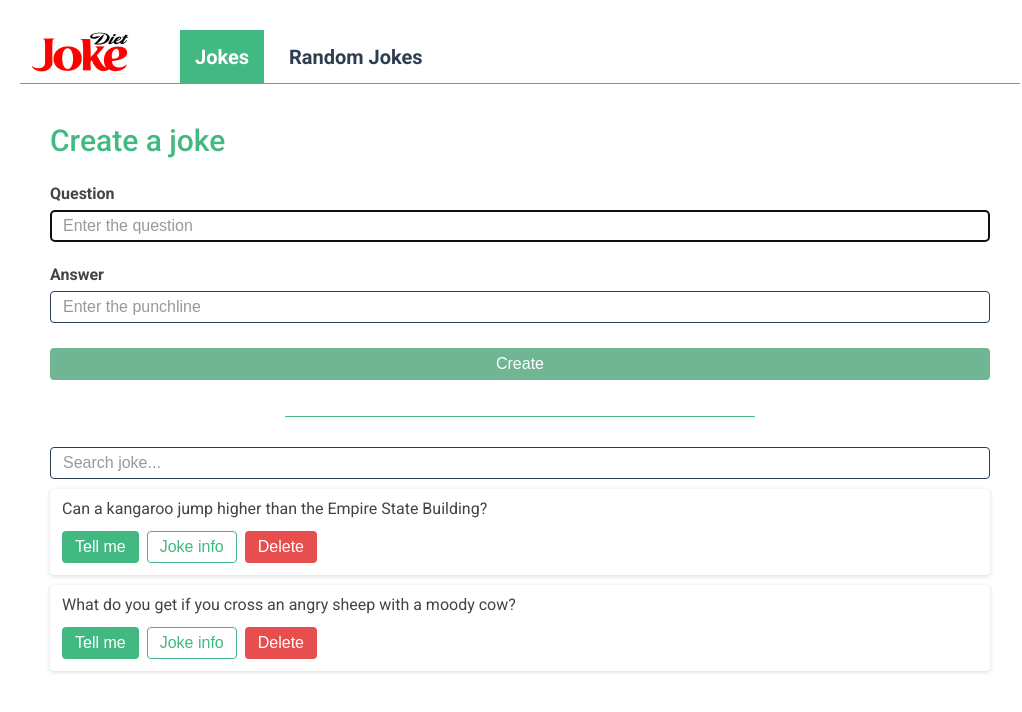
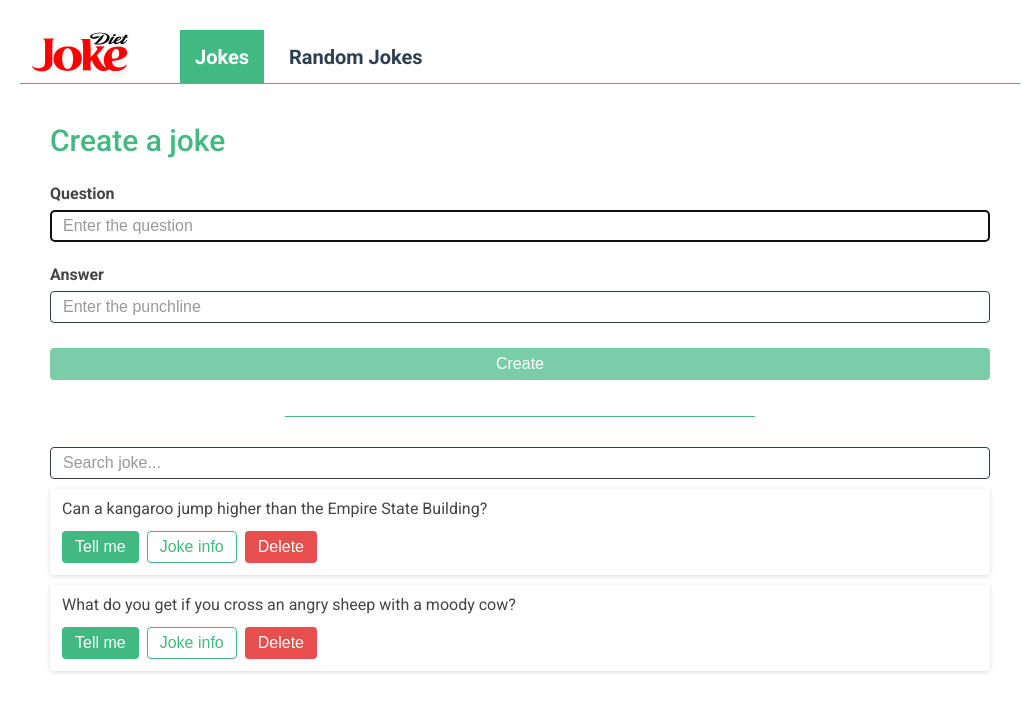
Before and after one commit to Arturs-E/37md-joke-app-vue, a Vue app: page /jokes in a window 1280 px wide. In both pictures the pointer is over the button "Create". Shown: the top 712 px of the page, without its empty margins (120-1142 px from the left). Built offline with nearby package versions, Linux system fonts and the light colour scheme.

Commit message:
Some styling

```diff
--- a/src/components/Buttons/Button.scss
+++ b/src/components/Buttons/Button.scss
@@ -38,5 +38,9 @@
   &--disabled {
     opacity: 0.7;
     cursor: not-allowed;
+
+    &:hover {
+      background-color: #42b983;
+    }
   }
 }
```
